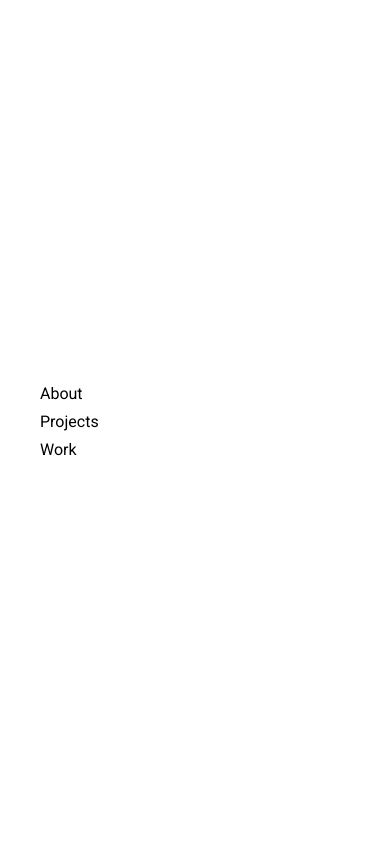
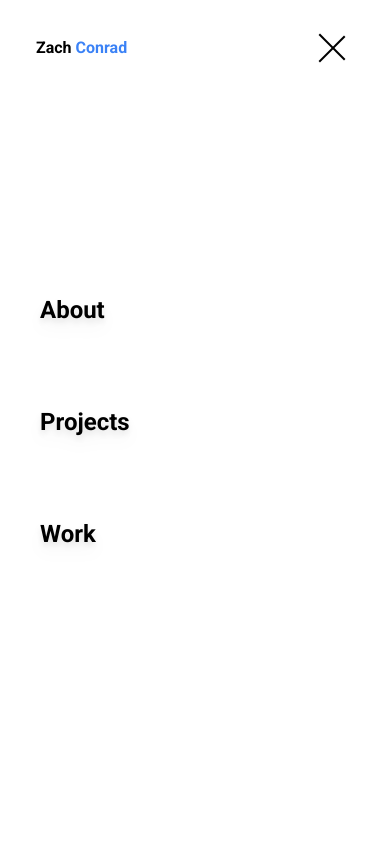
Before and after one commit to zach-conrad/portfolio, a SvelteKit app: page / in a window 390 px wide. Both pictures are taken after a click on the button 342 px from the left and 48 px from the top of the page. Shown: the top 844 px of the page. Built offline with nearby package versions, Linux system fonts and the light colour scheme.

Commit message:
Updated mobile menu

```diff
--- a/src/routes/components/header.svelte
+++ b/src/routes/components/header.svelte
@@ -1,11 +1,12 @@
 <script>
-    import { slide } from "svelte/transition";
     let isMenuOpen = false;
+    import { fly } from 'svelte/transition';
 </script>
+
 <!--Main Navbar-->
 <header class="sticky top-0 z-50 bg-white shadow-lg font-roboto">
     <nav class="container mx-auto p-4 flex justify-between items-center">
-        <div class="text-1xl font-bold">
+        <div class="text-1xl font-bold z-50">
             Zach <span class="text-blue-500">Conrad</span>
         </div>
 
@@ -14,43 +15,88 @@
             <li><a href="#projects" class="hover:text-gray-400">Projects</a></li>
             <li><a href="#work" class="hover:text-gray-400">Work</a></li>
         </ul>
-<!--Mobile Navbar-->
-        <button class="md:hidden focus:outline-none"
-        on:click={() => (isMenuOpen = !isMenuOpen)}
-        >
-        <svg
-        xmlns="http://www.w3.org/2000/svg"
-        class="h-6 w-6"
-        fill="none"
-        viewBox="0 0 24 24"
-        stroke="currentColor"
-      >
-      <path
-      stroke-linecap="round"
-      stroke-linejoin="round"
-      stroke-width="2"
-      d="M4 6h16M4 12h16M4 18h16"
-    />
-        </svg>
+
+        <!--Mobile Navbar (Hamburger to X)-->
+        <button class="md:hidden focus:outline-none z-50" on:click={() => isMenuOpen = !isMenuOpen}>
+            <div class="hamburger-icon">
+                <span class="line top" class:open={isMenuOpen}></span>
+                <span class="line middle" class:open={isMenuOpen}></span>
+                <span class="line bottom" class:open={isMenuOpen}></span>
+            </div>
         </button>
     </nav>
+
+    <!--Mobile menu-->
     {#if isMenuOpen}
-    <ul class="md:hidden p-4 space-y-1 fixed top-0 left-0 w-full h-ful min-h-screen bg-white flex flex-col justify-center items-start" transition:slide>
-      <li><a href="#about" class="block hover:text-gray-400 text-2l text-left pl-6" on:click={() => setTimeout(() => isMenuOpen = false, 300)}>About</a></li>
-      <li><a href="#projects" class="block hover:text-gray-400 text-2l text-left pl-6" on:click={() => setTimeout(() => isMenuOpen = false, 300)}>Projects</a></li>
-      <li><a href="#work" class="block hover:text-gray-400 text-left pl-6" on:click={() => setTimeout(() => isMenuOpen = false, 300)}>Work</a></li>
+    <ul class="md:hidden p-4 space-y-20 fixed top-0 left-0 w-full min-h-screen bg-white font-roboto font-bold flex flex-col justify-center items-start z-40">
+        <li><a href="#about" class="block hover:text-gray-400 text-2xl text-left pl-6 drop-shadow-lg" on:click={() => isMenuOpen = false} transition:fly={{duration: 500, x: -500}}>About</a></li>
+        <li><a href="#projects" class="block hover:text-gray-400 text-2xl text-left pl-6 drop-shadow-lg" on:click={() => isMenuOpen = false} transition:fly={{duration: 600, x: -500}}>Projects</a></li>
+        <li><a href="#work" class="block hover:text-gray-400 text-2xl text-left pl-6 drop-shadow-lg" on:click={() => isMenuOpen = false} transition:fly={{duration: 700, x: -500}}>Work</a></li>
     </ul>
-  {/if}
+    {/if}
 </header>
 
 <style>
-    header{
+    header {
         background: #ffffff;
         box-shadow: 100px;
         padding: 20px;
         border-bottom: solid 1px #ddd;
     }
-    :global(html){
+
+    :global(html) {
         scroll-behavior: smooth;
     }
+
+    .hamburger-icon {
+        display: flex;
+        flex-direction: column;
+        justify-content: space-between;
+        width: 40px;
+        height: 24px;
+        cursor: pointer;
+        position: relative;
+        z-index: 50;
+    }
+
+    .line {
+        background-color: black;
+        height: 2px;
+        width: 36px;
+        transition: all 0.3s ease-in-out;
+        position: absolute;
+        transform-origin: center;
+    }
+
+    /* Set initial positions for top and bottom lines */
+    .top {
+        top: 0;
+    }
+
+    .middle {
+        top: 50%;
+        transform: translateY(-50%);
+    }
+
+    .bottom {
+        bottom: 0;
+    }
+
+    /* Rotate and animate into "X" */
+    :global(.open.top) {
+        transform: translateY(10px) rotate(45deg);
+    }
+
+    :global(.open.middle) {
+        opacity: 0;
+    }
+
+    :global(.open.bottom) {
+        transform: translateY(-10px) rotate(-45deg);
+    }
+
+    /* Z-index of the full menu should be lower than the button */
+    ul {
+        z-index: 40;
+    }
 </style>
```
Also changed, not shown: 1 other file (tests, documents, lock files or other folders).
